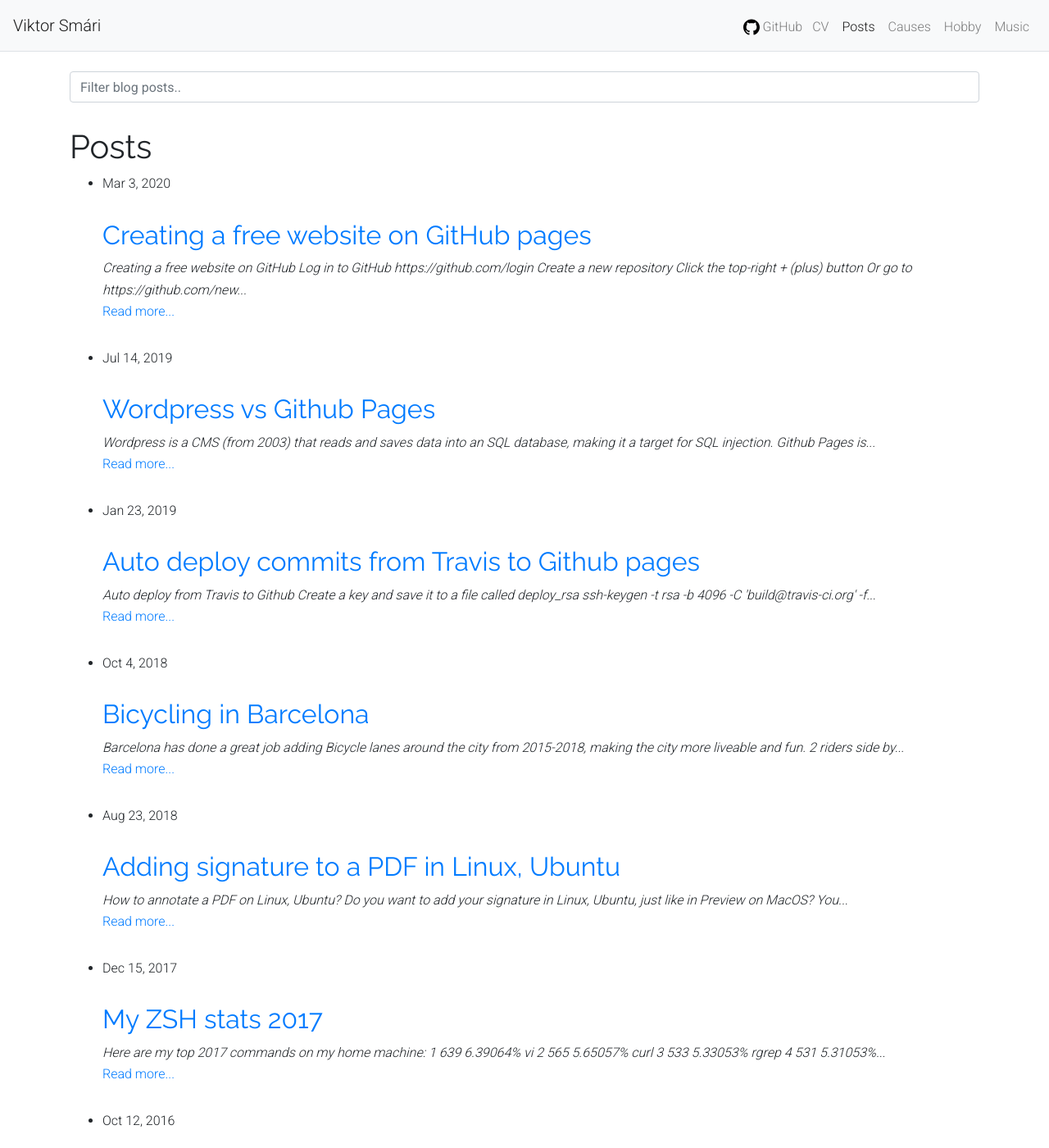
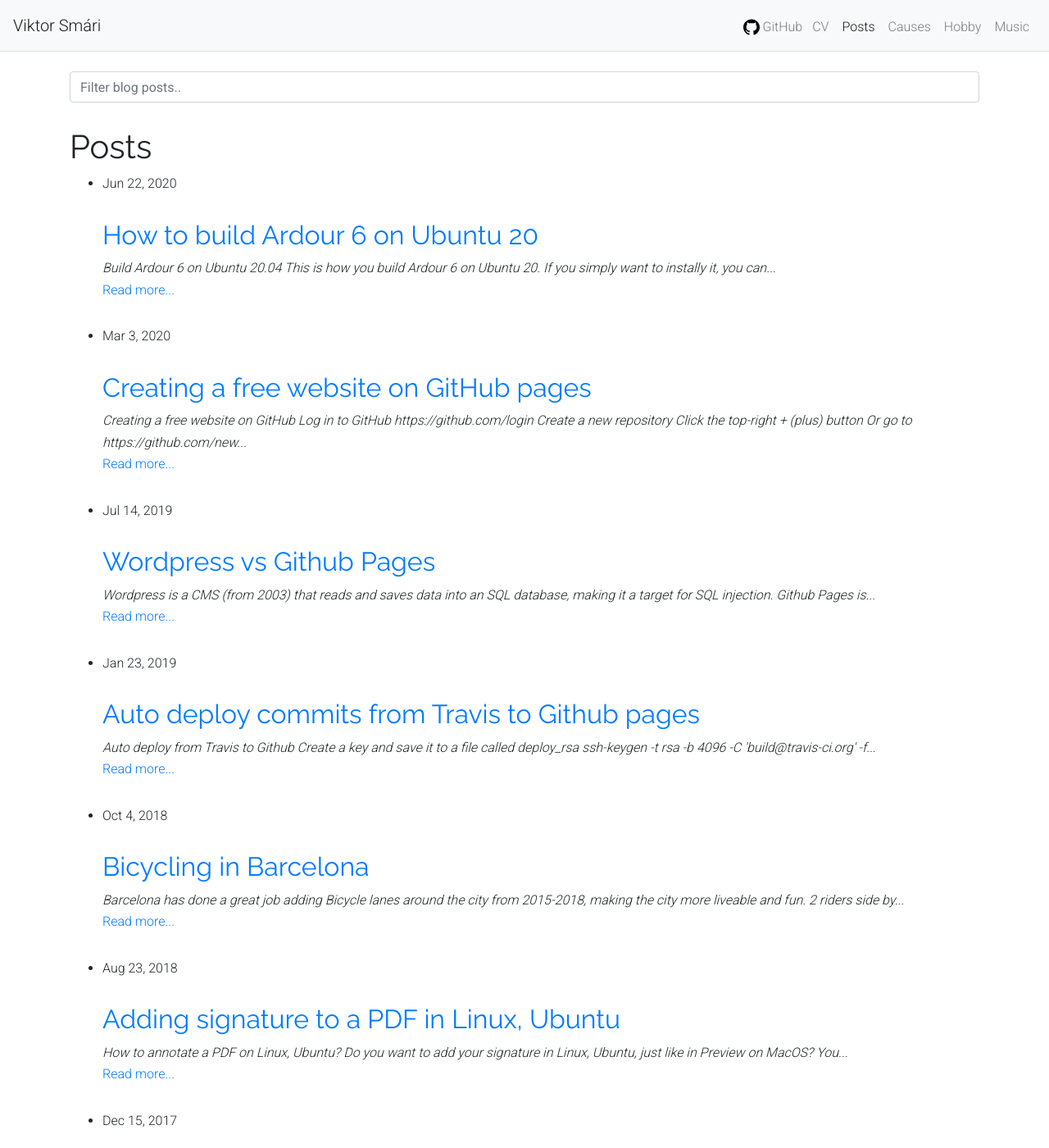
Before and after one commit to viktorsmari/viktorsmari.github.io, a Jekyll site: the page built from posts.html, in a window 1280 px wide and 1400 px high. Shown: the whole window at 82% size. Built offline with Jekyll 4.4.1, drawn with Linux system fonts in a browser that asks for light colours; comment, search, counter and statistics services are not loaded; some of the changed lines change nothing that is shown.

Commit message:
Post: How to build ardour 6

````diff
--- /dev/null
+++ b/_posts/2020-06-22-build-ardour6-on-ubuntu20.md
@@ -0,0 +1,81 @@
+---
+title: How to build Ardour 6 on Ubuntu 20
+date: 2020-06-22 15:36:47 Z
+layout: post
+---
+
+# Build Ardour 6 on Ubuntu 20.04
+
+This is how you build Ardour 6 on Ubuntu 20.
+
+If you simply want to instally it, you can download it and pay as little as 1$ directly on the
+[Ardour website](https://community.ardour.org/download){:target="_blank"}
+
+
+## Step by step instructions
+
+1. Clone the repo
+
+   `git clone https://github.com/ardour/ardour`
+
+2. Install the dependencies
+
+   ```shell
+   sudo apt install -y \
+   libboost-all-dev gcc g++ pkg-config libasound2-dev libgtk2.0-dev \
+   libsndfile1-dev libcurl4-nss-dev libarchive-dev liblo-dev libtag1-dev \
+   vamp-plugin-sdk librubberband-dev libfftw3-dev libaubio-dev libxml2-dev \
+   lv2-dev libserd-dev libsord-dev libsratom-dev liblilv-dev libgtkmm-2.4-dev
+   ```
+
+   ```shell
+   sudo apt-get install -y \
+   libglibmm-2.4-dev libusb-1.0-0-dev libpangomm-1.4-dev libsamplerate0-dev \
+   libcunit1-dev libcppunit-dev libudev-dev libserd-0-0 libcwiid-dev \
+   libxwiimote-dev libwebsocketpp-dev libwebsockets-dev \
+   libsratom-0-0 liblrdf0 liblrdf0-dev
+   ```
+
+   Based on an answer of mine from [Ask Ubuntu](https://askubuntu.com/questions/1020879/building-ardour-5){:target="_blank"}
+
+3. Build Ardour 6
+
+   ```shell
+   ./waf configure
+   ./waf
+   ./waf install
+   ```
+
+
+**And you are done!**
+
+For more detail see:
+[http://ardour.org/building_linux.html](http://ardour.org/building_linux.html){:target="_blank"}
+
+
+# Build the Ardour version your package manager supports
+
+If for some reason you want to build the version that your package manager has, which will probably not be the newest version,
+there is a quick way to install the dependencies for that.
+
+You can check which version your package manager has:
+
+```shell
+apt-cache policy ardour
+```
+
+In my case that is 5.12:
+
+>   Candidate: 1:5.12.0-3ubuntu4
+
+
+By using the `apt build-dep` command, we can install all the packages required to build the package locally.
+
+> build-dep causes apt-get to install/remove packages in an attempt to satisfy the build dependencies for a source package.
+> By default the dependencies are satisfied to build the package natively.
+
+```shell
+apt build-dep ardour
+```
+
+Then do the same `./waf` commands as listed above.
--- a/assets/viktor.scss
+++ b/assets/viktor.scss
@@ -45,3 +45,9 @@ pre{
 .cse .gsc-control-cse, .gsc-control-cse{
   padding: 0px 20px 0px 0px !important;
 }
+
+blockquote {
+  padding: 0 1em;
+  color: #6a737d;
+  border-left: .25em solid #dfe2e5;
+}
````
Also changed, not shown: 1 other file.
